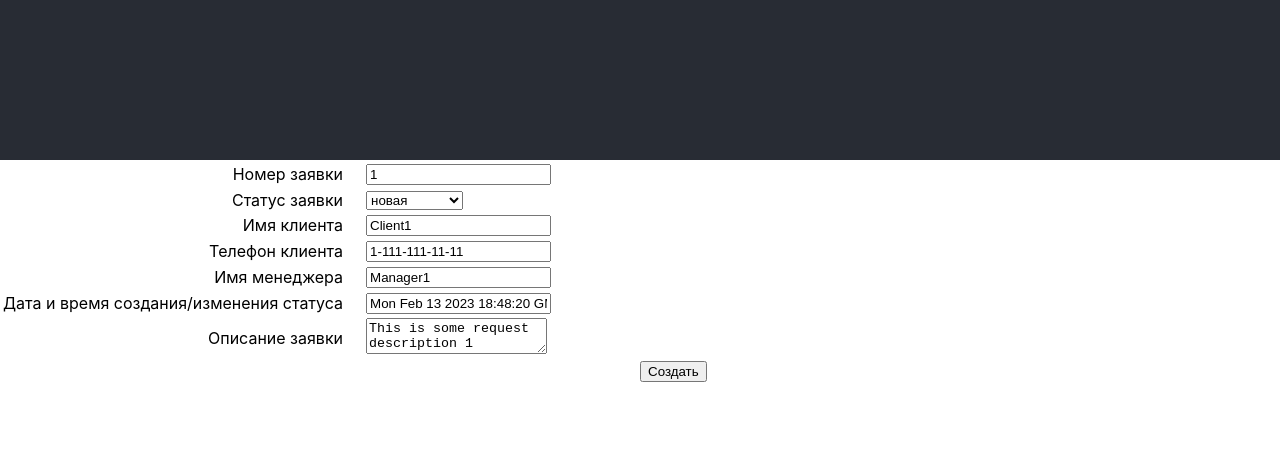
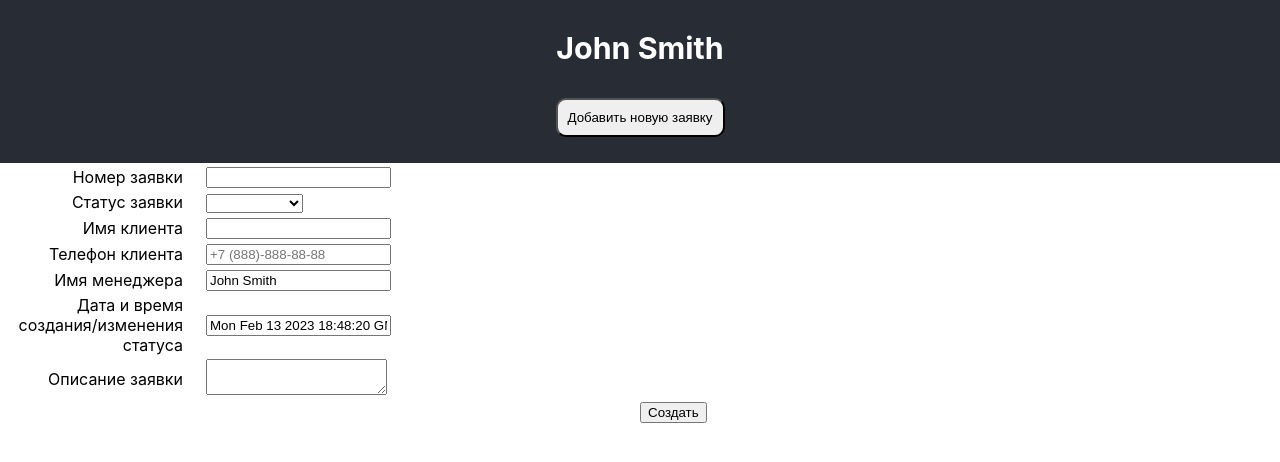
Before and after one commit to VODOROD1/abc-task, a React (Create React App) app: page /request-form in a window 1280 px wide. Shown: the top 462 px of the page. Built offline with nearby package versions, Linux system fonts and the light colour scheme.

Commit message:
Header component was added

```diff
--- a/src/App.tsx
+++ b/src/App.tsx
@@ -5,12 +5,16 @@ import RequestForm from "./pages/RequestForm/RequestFormContainer.tsx";
 // @ts-ignore
 import ListRequests from "./pages/ListRequests/ListRequestsContainer.tsx";
 import { Route, Routes } from "react-router-dom";
+// @ts-ignore
+import Header from "./pages/Header/HeaderContainer.tsx";
 
 function App() {
 
   return (
     <div className="App">
-      <header className="App-header"></header>
+      <header className="App-header">
+        <Header />
+      </header>
       <main>
         <Routes>
           <Route path="/list-requests" element={
--- /dev/null
+++ b/src/pages/Header/Header.module.scss
@@ -0,0 +1,10 @@
+.addButton {
+    border-radius: 10px;
+    padding: 10px;
+    cursor: pointer;
+}
+
+.addButton:hover {
+    background-color: lightblue;
+    color: white;
+}
--- /dev/null
+++ b/src/pages/Header/Header.tsx
@@ -0,0 +1,24 @@
+import React from "react";
+import styles from "./Header.module.scss";
+import { useNavigate } from "react-router-dom";
+
+const Header = (props: any) => {
+    let navigate = useNavigate();
+
+    const goToForm = () => {
+        navigate("/request-form");
+    }
+
+  return (
+    <div>
+      <h3>{props.managerName}</h3>
+      <p>
+        <button className={styles.addButton} onClick={goToForm}>
+          Добавить новую заявку
+        </button>
+      </p>
+    </div>
+  );
+};
+
+export default Header;
--- /dev/null
+++ b/src/pages/Header/HeaderContainer.tsx
@@ -0,0 +1,30 @@
+import React from "react";
+import { connect } from "react-redux";
+import Header from "./Header";
+import { addRequestFromHead } from '../../store/action'
+
+function HeaderContainer(props: any) {
+  debugger;
+
+  return <Header managerName={props.managerName}/>;
+}
+
+const mapStateToProps = (state: any): {} => {
+  debugger;
+  return {
+    managerName: state.common.managerName,
+  };
+};
+
+const mapDispatchToProps = (dispatch: any): {} => {
+  return {
+    handleAddRequest: (data: any) => {
+        dispatch(addRequestFromHead());
+    },
+  };
+};
+
+export default connect(
+  mapStateToProps,
+  mapDispatchToProps
+)(HeaderContainer);
--- a/src/pages/ListRequests/ListRequestsContainer.tsx
+++ b/src/pages/ListRequests/ListRequestsContainer.tsx
@@ -43,7 +43,7 @@ const mapStateToProps = (state: any): {} => {
   debugger;
   return {
     requestsList: state.common.requestsList,
-
+    managerName: state.common.managerName
   };
 };
 
--- a/src/pages/RequestForm/RequestForm.module.scss
+++ b/src/pages/RequestForm/RequestForm.module.scss
@@ -1,6 +1,7 @@
 .fieldName {
     text-align: right;
     padding-right: 20px;
+    max-width: 180px;
 }
 
 .fieldValue {
--- a/src/pages/RequestForm/RequestForm.tsx
+++ b/src/pages/RequestForm/RequestForm.tsx
@@ -6,17 +6,15 @@ import { reduxForm } from "redux-form";
 import { useNavigate } from "react-router-dom";
 
 const RequestForm = (props: any) => {
-    let [initialData, setInitialData] = React.useState(
-        {
+  let [initialData, setInitialData] = React.useState({
     requestNumber: props.initialValues.requestNumber,
     requestStatus: props.initialValues.requestStatus,
     clientName: props.initialValues.clientName,
     clientPhonenumber: props.initialValues.clientPhonenumber,
     managerName: props.initialValues.managerName,
     date: new Date(),
-            requestDescription: props.initialValues.requestDescription
-        }
-    );
+    requestDescription: props.initialValues.requestDescription,
+  });
 
   React.useEffect(() => {
     setInitialData({
@@ -26,9 +24,9 @@ const RequestForm = (props: any) => {
       clientPhonenumber: props.initialValues.clientPhonenumber,
       managerName: props.initialValues.managerName,
       date: new Date(),
-        requestDescription: props.initialValues.requestDescription
-    })
-  }, [props])
+      requestDescription: props.initialValues.requestDescription,
+    });
+  }, [props]);
 
   let navigate = useNavigate();
 
@@ -88,11 +86,7 @@ const RequestForm = (props: any) => {
                   <Field name="requestNumber">
                     {({ input, meta }) => (
                       <div>
-                        <input
-                          type="text"
-                          readOnly
-                          {...input}
-                        />
+                        <input type="text" readOnly {...input} />
                         {meta.touched && meta.error && (
                           <span>{meta.error}</span>
                         )}
@@ -123,11 +117,7 @@ const RequestForm = (props: any) => {
                   <Field name="clientName">
                     {({ input, meta }) => (
                       <div>
-                        <input
-                          type="text"
-                          {...input}
-                          placeholder="+7 (888)-888-88-88"
-                        />
+                        <input type="text" {...input} />
                         {meta.touched && meta.error && (
                           <span>{meta.error}</span>
                         )}
@@ -165,11 +155,7 @@ const RequestForm = (props: any) => {
                   <Field name="managerName">
                     {({ input, meta }) => (
                       <div>
-                        <input
-                          type="text"
-                          {...input}
-                          placeholder="+7 (888)-888-88-88"
-                        />
+                        <input type="text" {...input} />
                         {meta.touched && meta.error && (
                           <span>{meta.error}</span>
                         )}
@@ -186,11 +172,7 @@ const RequestForm = (props: any) => {
                   <Field name="date">
                     {({ input, meta }) => (
                       <div>
-                        <input
-                          type="text"
-                          {...input}
-                          placeholder="+7 (888)-888-88-88"
-                        />
+                        <input type="text" {...input} />
                         {meta.touched && meta.error && (
                           <span>{meta.error}</span>
                         )}
--- a/src/pages/RequestForm/RequestFormContainer.tsx
+++ b/src/pages/RequestForm/RequestFormContainer.tsx
@@ -4,14 +4,8 @@ import { connect } from "react-redux";
 import { addRequest } from "../../store/action"
 
 function RequestFormContainer(props: any) {
-  debugger;
-  let tempSubmit = (data: any) => {
-    debugger;
-  }
-
   return (
     <RequestReduxForm
-      tempSubmit={tempSubmit}
       handleSubmit={props.handleSubmit}
       {...props}
     />
@@ -26,7 +20,7 @@ const mapStateToProps = (state: any): {} => {
       requestStatus: state.common.choicenRequest.requestStatus,
       clientName: state.common.choicenRequest.clientName,
       clientPhonenumber: state.common.choicenRequest.clientPhonenumber,
-      managerName: state.common.choicenRequest.managerName,
+      managerName: state.common.managerName,
       date: state.common.choicenRequest.date,
       requestDescription: state.common.choicenRequest.requestDescription,
     },
--- a/src/store/action.ts
+++ b/src/store/action.ts
@@ -2,20 +2,36 @@ export function addRequest(data: any) {
   debugger;
   return {
     type: "ADD_REQUEST",
-        data
+    data,
+  };
 }
+
+export function addRequestFromHead() {
+  debugger;
+  return {
+    type: "ADD_REQUEST_FROM_HEAD",
+    data: {
+      requestNumber: null,
+      requestStatus: null,
+      clientName: null,
+      clientPhonenumber: null,
+      managerName: null,
+      date: null,
+      requestDescription: null,
+    },
+  };
 }
 
 export function editRequest(requestNumber: number) {
   return {
     type: "EDIT_REQUEST",
-        data: requestNumber
-    }
+    data: requestNumber,
+  };
 }
 
 export function changeRequest(requestNumber: number) {
   return {
     type: "CHANGE_REQUEST",
-        requestNumber
+    requestNumber,
+  };
 }
-}
--- a/src/store/store.ts
+++ b/src/store/store.ts
@@ -13,19 +13,28 @@ import data from "../assets/data.json";
 
 let initialState: any = {
   requestsList: data.requests,
-  choicenRequest: data.requests[0]
+  choicenRequest: {
+      requestNumber: null,
+      requestStatus: null,
+      clientName: null,
+      clientPhonenumber: null,
+      managerName: null,
+      date: null,
+      requestDescription: null,
+    },
+  managerName: "John Smith"
 };
 debugger;
 
-let initialStateForm: any = {
-  requestNumber: 99,
-  requestStatus: "новая",
-  clientName: "Clien99",
-  clientPhonenumber: "9-999-999-99-99",
-  managerName: "Manager9",
-  date: "2023-09-09",
-  requestDescription: "This is some request description 9",
-};
+// let initialStateForm: any = {
+//   requestNumber: 99,
+//   requestStatus: "новая",
+//   clientName: "Clien99",
+//   clientPhonenumber: "9-999-999-99-99",
+//   managerName: "Manager9",
+//   date: "2023-09-09",
+//   requestDescription: "This is some request description 9",
+// };
 
 // const initialFormReducer = (state = initialState.requestsList[0], action: any) => {
 //   switch (action.type) {
@@ -43,6 +52,12 @@ function commonReducer(state: any = initialState, action: any) {
         ...state,
         requestsList: [...state.requestsList, action.data],
       };
+    case "ADD_REQUEST_FROM_HEAD":
+      debugger;
+      return {
+        ...state,
+        choicenRequest: action.data
+      }
     case "EDIT_REQUEST":
       debugger;
       let request = state.requestsList.filter((request: any) => request.requestNumber === action.data)[0];
```
Lines whose indentation alone changed are shown as unchanged.
